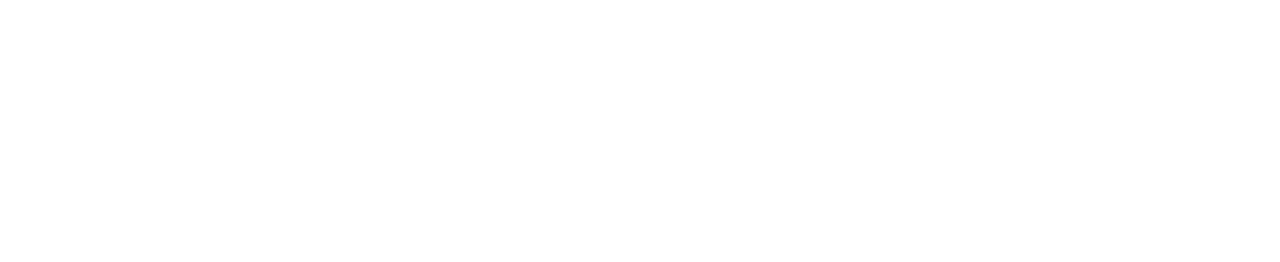
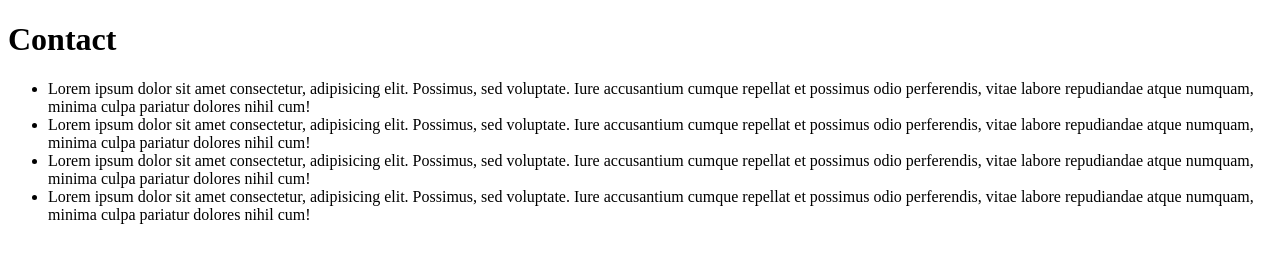
Before and after one commit to reeder32/my-resort-website, a plain HTML site: page pages/contact.html in a window 1280 px wide. Drawn offline with Linux system fonts and the light colour scheme.

Commit message:
Added contact page

```diff
--- a/pages/contact.html
+++ b/pages/contact.html
@@ -5,11 +5,25 @@
   <meta charset="UTF-8">
   <meta http-equiv="X-UA-Compatible" content="IE=edge">
   <meta name="viewport" content="width=device-width, initial-scale=1.0">
-  <title>Document</title>
+  <title>Contact</title>
 </head>
 
 <body>
-
+  <h1>Contact</h1>
+  <ul>
+    <li>Lorem ipsum dolor sit amet consectetur, adipisicing elit. Possimus, sed voluptate. Iure accusantium cumque
+      repellat et possimus odio perferendis, vitae labore repudiandae atque numquam, minima culpa pariatur dolores nihil
+      cum!</li>
+    <li>Lorem ipsum dolor sit amet consectetur, adipisicing elit. Possimus, sed voluptate. Iure accusantium cumque
+      repellat et possimus odio perferendis, vitae labore repudiandae atque numquam, minima culpa pariatur dolores nihil
+      cum!</li>
+    <li>Lorem ipsum dolor sit amet consectetur, adipisicing elit. Possimus, sed voluptate. Iure accusantium cumque
+      repellat et possimus odio perferendis, vitae labore repudiandae atque numquam, minima culpa pariatur dolores nihil
+      cum!</li>
+    <li>Lorem ipsum dolor sit amet consectetur, adipisicing elit. Possimus, sed voluptate. Iure accusantium cumque
+      repellat et possimus odio perferendis, vitae labore repudiandae atque numquam, minima culpa pariatur dolores nihil
+      cum!</li>
+  </ul>
 </body>
 
 </html>
```
